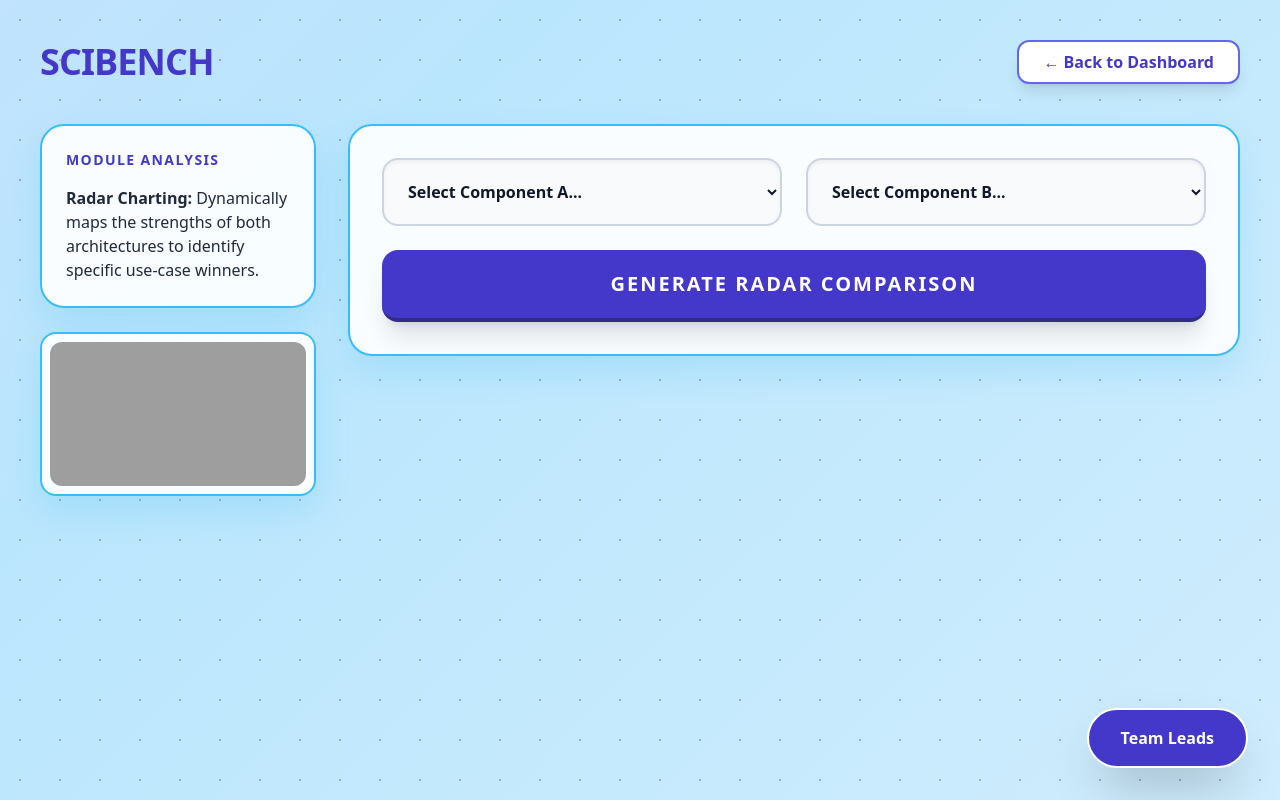
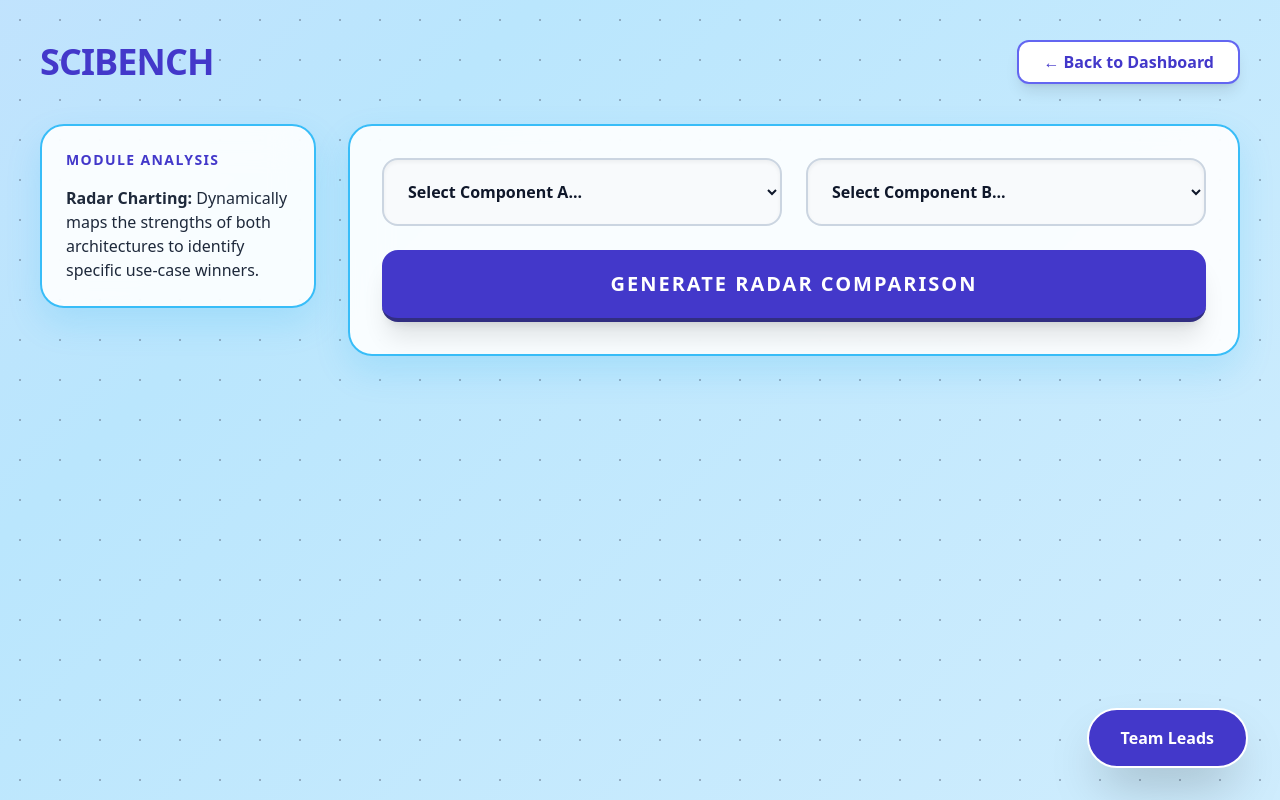
Before and after one commit to rgopesh07-png/scibench_final, a Flask app: page /compare in a window 1280 px wide. Run offline with Flask 3, Linux system fonts and the light colour scheme; data comes from the database, SQL or seed files in the repository; some libraries are stand-ins or nearby versions; grey boxes are pictures that could not be loaded.

Commit message:
Update compare.html

```diff
--- a/templates/compare.html
+++ b/templates/compare.html
@@ -26,9 +26,6 @@
             <div class="vibrant-glass p-6 rounded-3xl">
                 <h3 class="text-indigo-700 font-black uppercase tracking-widest text-sm mb-4">Module Analysis</h3>
                 <p class="text-slate-800 font-medium"><strong>Radar Charting:</strong> Dynamically maps the strengths of both architectures to identify specific use-case winners.</p>
-            </div>
-            <div class="vibrant-glass p-2 rounded-2xl">
-                <iframe class="w-full aspect-video rounded-xl" src="https://www.youtube.com/embed/E9O_4MLmBzc" frameborder="0" allowfullscreen></iframe>
             </div>
         </aside>
 
```
